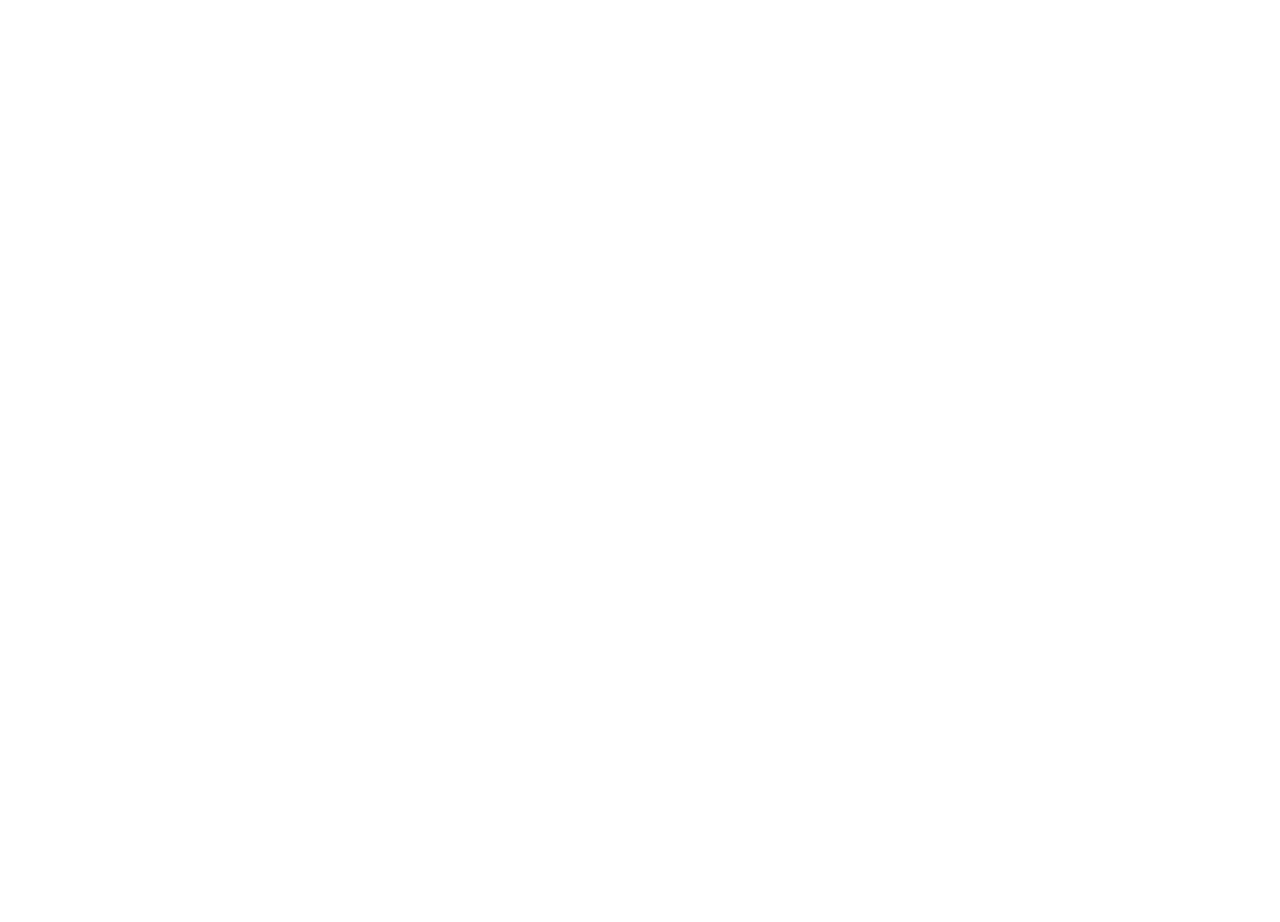
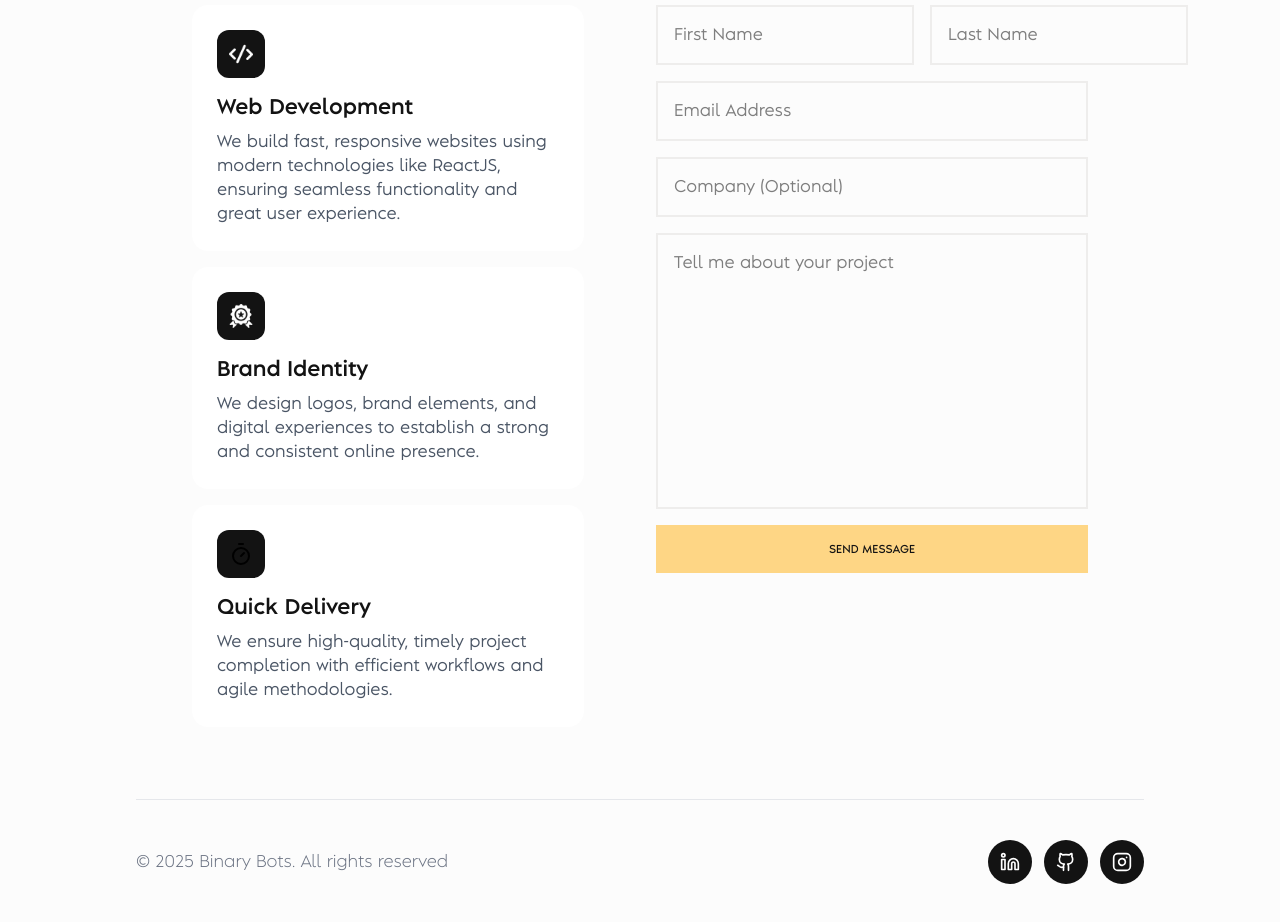
Before and after one commit to trulyaman25/BinaryBots_Client, a React (Vite) app: page /contact in a window 1280 px wide. Shown: the part 360-1282 px from the top of the page. Before the commit the page ends 800 px from the top, so only its background shows below. Built offline with nearby package versions, Linux system fonts and the light colour scheme.

Commit message:
Updated Footer

```diff
--- a/src/components/navigation/footer/footer.jsx
+++ b/src/components/navigation/footer/footer.jsx
@@ -1,7 +1,106 @@
+import { Linkedin, Instagram, Github, Timer } from 'lucide-react';
+import CodeIcon from '/icons/code.png';
+import BrandIcon from '/icons/brand.png';
+
 function Footer() {
+    const services = [
+		{
+			title: "Web Development",
+			icon: <img src={CodeIcon} className="w-6 h-6 invert" />,
+			description: "We build fast, responsive websites using modern technologies like ReactJS, ensuring seamless functionality and great user experience."
+		},
+		{
+			title: "Brand Identity",
+			icon: <img src={BrandIcon} className="w-6 h-6 invert" />,
+			description: "We design logos, brand elements, and digital experiences to establish a strong and consistent online presence."
+		},
+		{
+			title: "Quick Delivery",
+			icon: <Timer className="w-6 h-6" />,
+			description: "We ensure high-quality, timely project completion with efficient workflows and agile methodologies."
+		}
+	];
+
     return (
         <>
-            <h1>Footer</h1>
+            <div className='bg-[#eeedec]'>
+                <div id='footer' className="w-full flex flex-col justify-between rounded-t-[70px] lg:rounded-t-[120px] bg-[#fcfcfc] pt-10 sm:pt-20 pr-4 sm:pr-20 pl-4 sm:pl-20 pb-10">
+                    <div className='rounded-t-[70px] lg:rounded-t-[120px] flex flex-col justify-center items-center gap-10'>
+                        <div className='flex flex-col justify-center items-center gap-3'>
+                            <h1 className='font-FreeZoneBold text-3xl sm:text-5xl text-center px-4 bg-gradient-to-r from-[#1d1d1d] via-[#383837] to-[#5E5D5D] bg-clip-text text-transparent'>Let's Build Something Amazing Together</h1>
+                            <p className='font-FreeZoneRegular text-lg sm:text-xl text-gray-600 max-w-[600px] text-center px-4'>Transform your business ideas into reality with custom web solutions</p>
+                        </div>
+
+                        <span className='w-[70%] h-[1px] bg-gray-300'></span>
+
+                        <div className='w-full flex flex-col lg:flex-row justify-between items-start gap-10 lg:px-24'>
+                            <div className='w-full py-8 px-4 lg:w-1/2 flex flex-col gap-6'>
+                                <h2 className='font-FreeZoneBold text-center text-2xl sm:text-3xl bg-gradient-to-r from-[#1d1d1d] via-[#383837] to-[#5E5D5D] bg-clip-text text-transparent'>Services We Offer</h2>
+                                <div className='flex flex-col gap-4'>
+                                    {services.map((service, index) => (
+                                        <div key={index} className='bg-white p-6 rounded-2xl border-1 border-transparent transition-all duration-300'>
+                                            <div className='bg-[#131313] w-fit p-3 rounded-xl mb-4'>
+                                                {service.icon}
+                                            </div>
+                                            <h3 className='font-albulaBold text-xl mb-2 text-[#131313]'>{service.title}</h3>
+                                            <p className='font-albulaRegular text-gray-600 text-sm sm:text-base'>{service.description}</p>
+                                        </div>
+                                    ))}
+                                </div>
+                            </div>
+
+                            <span className='w-[90%] h-[1px] bg-gray-200 sm:hidden'></span>
+
+                            <div className='w-full lg:w-1/2'>
+                                <div className='py-8 px-4 transition-all duration-300'>
+                                    <h2 className='font-FreeZoneBold text-2xl sm:text-3xl mb-6 bg-gradient-to-r from-[#1d1d1d] via-[#383837] to-[#5E5D5D] bg-clip-text text-transparent'>Contact Us</h2>
+                                    <form className='flex flex-col gap-4'>
+                                        <div className='flex flex-col sm:flex-row gap-4'>
+                                            <input type="text" placeholder="First Name" required className='flex-1 p-4 border-2 border-[#eeedec] font-albulaRegular focus:outline-none focus:ring-2 focus:ring-gray-300' />
+                                            <input type="text" placeholder="Last Name" required className='flex-1 p-4 border-2 border-[#eeedec] font-albulaRegular focus:outline-none focus:ring-2 focus:ring-gray-300' />
+                                        </div>
+
+                                        <input type="email" placeholder="Email Address" required className='flex-1 p-4 border-2 border-[#eeedec] font-albulaRegular focus:outline-none focus:ring-2 focus:ring-gray-300' />
+
+                                        {/* <div className='flex gap-4'>
+                                            <select name="countryCode" className="p-4 border-2 border-[#eeedec] font-albulaRegular focus:outline-none focus:ring-2 focus:ring-gray-300 bg-white w-[100px]" >
+                                                <option value="+91">+91</option>
+                                                <option value="+1">+1</option>
+                                            </select>
+                                            <input type="tel" placeholder="Phone Number" required className='flex-1 p-4 border-2 border-[#eeedec] font-albulaRegular focus:outline-none focus:ring-2 focus:ring-gray-300' />
+                                        </div> */}
+
+                                        <input type="text" placeholder="Company (Optional)" className='p-4 border-2 border-[#eeedec] font-albulaRegular focus:outline-none focus:ring-2 focus:ring-gray-300' />
+
+                                        <textarea placeholder="Tell me about your project" required rows={10} className='p-4 border-2 border-[#eeedec] font-albulaRegular focus:outline-none focus:ring-2 focus:ring-gray-300 resize-none' />
+
+                                        <button type="submit"className='bg-[#FED685] text-[#131313] font-NoirProRegular text-xs px-10 py-4 hover:cursor-pointer hover:bg-yellow-400 transition-all duration-300 ease-in-out' >
+                                            SEND MESSAGE
+                                        </button>
+                                    </form>
+                                </div>
+                            </div>
+                        </div>
+
+                        <span className='w-[90%] h-[1px] bg-gray-200'></span>
+
+                        <div className='w-[90%] sm:w-[100%] lg:w-[90%] flex flex-col-reverse sm:flex-row justify-between items-center gap-10'>
+                            <h1 className='text-gray-500 font-albulaLight text-center'>&copy; 2025 Binary Bots. All rights reserved</h1>
+                            <div className='flex flex-row justify-between items-center gap-2 xs:gap-3'>
+                                <a href="" className='bg-[#131313] p-2 rounded-full capitalize'>
+                                    <Linkedin className='w-[20px] h-[20px] m-1 invert'/>
+                                </a>
+                                <a href="" className='bg-[#131313] p-2 rounded-full capitalize'>
+                                    <Github className='w-[20px] h-[20px] m-1 invert'/>
+                                </a>
+                                <a href="" className='bg-[#131313] p-2 rounded-full capitalize'>
+                                    <Instagram className='w-[20px] h-[20px] m-1 invert'/>
+                                </a>
+                            </div>
+                        </div>
+                    </div>
+                </div>
+            </div>
         </>
     )
 }
--- a/src/routes.jsx
+++ b/src/routes.jsx
@@ -11,7 +11,7 @@ function RoutesApp() {
 		<Router>
 			{/* <Header /> */}
 			<MainRoutes />
-			{/* <Footer /> */}
+			<Footer />
 		</Router>
 	);
 }
--- a/src/section/memberPage.jsx
+++ b/src/section/memberPage.jsx
@@ -1,8 +1,9 @@
-import React, { useState } from 'react';  // Add useState import
+import React, { useState } from 'react';
 import { Link } from 'react-router-dom';
-import { User, Mail, Linkedin, Instagram, Github, ArrowRight, MonitorSmartphone, PenTool, Code, HandshakeIcon, Heart } from 'lucide-react';
+import { User, Mail, Linkedin, Instagram, Github, ArrowRight, MonitorSmartphone, PenTool, Code, HandshakeIcon, Heart, MessageSquare, Building2, Timer } from 'lucide-react';
 import amanPicture from '/teamMembers/amanImg.jpg';
 import TechStackTicker from '../components/TechStackTicker';
+
 
 function MemberPage() {
     const [likedProjects, setLikedProjects] = useState(new Set());
@@ -29,6 +30,14 @@ function MemberPage() {
 
 	const projects = [
 		{
+			title: "Check Mate",
+			organization: "Binary Bots",
+			description: "CheckMate automates document verification with AI and blockchain, storing verified files on IPFS and providing tamper-proof access, fast verification, and a secure document wallet.",
+			likes: 25,
+			icon: "https://devfolio.co/_next/image?url=https%3A%2F%2Fassets.devfolio.co%2Fhackathons%2Fb6d5c300e40c4b46a7252ebc2e2ffa1e%2Fprojects%2Ff5dfd630bf984675b19a5d55f6d29e9c%2F6062ecbd-26a7-4d4e-b183-311e4850a832.jpeg&w=1440&q=75",
+			projectLink: "https://devfolio.co/projects/check-mate-d1ea",
+		},
+		{
 		  title: "Well Wise",
 		  organization: "Binary Bots",
 		  description: "Well Wise is a healthcare platform that emphasizes mental health detection and management through AI-driven tools. it aims to tackle the challenge of diagnosing and managing depression.",
@@ -37,12 +46,12 @@ function MemberPage() {
 		  projectLink: "https://devfolio.co/projects/well-wise-50a2",
 		},
 		{
-			title: "Check Mate",
-			organization: "Binary Bots",
-			description: "CheckMate automates document verification with AI and blockchain, storing verified files on IPFS and providing tamper-proof access, fast verification, and a secure document wallet.",
-			likes: 25,
-			icon: "https://devfolio.co/_next/image?url=https%3A%2F%2Fassets.devfolio.co%2Fhackathons%2Fb6d5c300e40c4b46a7252ebc2e2ffa1e%2Fprojects%2Ff5dfd630bf984675b19a5d55f6d29e9c%2F6062ecbd-26a7-4d4e-b183-311e4850a832.jpeg&w=1440&q=75",
-			projectLink: "https://devfolio.co/projects/check-mate-d1ea",
+			title: "Key Vault",
+			organization: "Aman, Ansh",
+			description: "KeyVault is a secure password manager built with ReactJS, Tailwind, MongoDB, Express, and Node.js. It enables biometric authentication such as (fingerprint, Face ID) and stores data in encrypted form.",
+			likes: 0,
+			icon: "https://devfolio.co/_next/image?url=https%3A%2F%2Fassets.devfolio.co%2Fprojects%2Fcc472c87f93146df8d80414f355fb46e%2F9df516fc-b36b-42eb-8fde-a69545890aef.jpeg&w=1440&q=75",
+			projectLink: "https://devfolio.co/projects/keyvault-825c",
 		}
 	]
 
@@ -154,7 +163,7 @@ function MemberPage() {
 									<p className="text-gray-600 mt-6 mb-6 font-albulaRegular line-clamp-3 text-sm sm:text-md">{project.description}</p>
 
 									<div>
-										<a href={project.projectLink} className='px-6 sm:px-7 py-3 border-1 text-sm font-albulaRegular border-gray-100 hover:border-1 hover:border-gray-500 rounded-md hover:cursor-pointer'>Learn More...</a>
+										<a href={project.projectLink} className='px-6 sm:px-7 py-3 border-1 text-sm font-albulaRegular border-gray-300 hover:border-1 hover:border-gray-500 rounded-md hover:cursor-pointer'>Learn More...</a>
 									</div>
 								</div>
 							))}
```
Also changed, not shown: public/icons/brand.png (added), public/icons/code.png (added).
